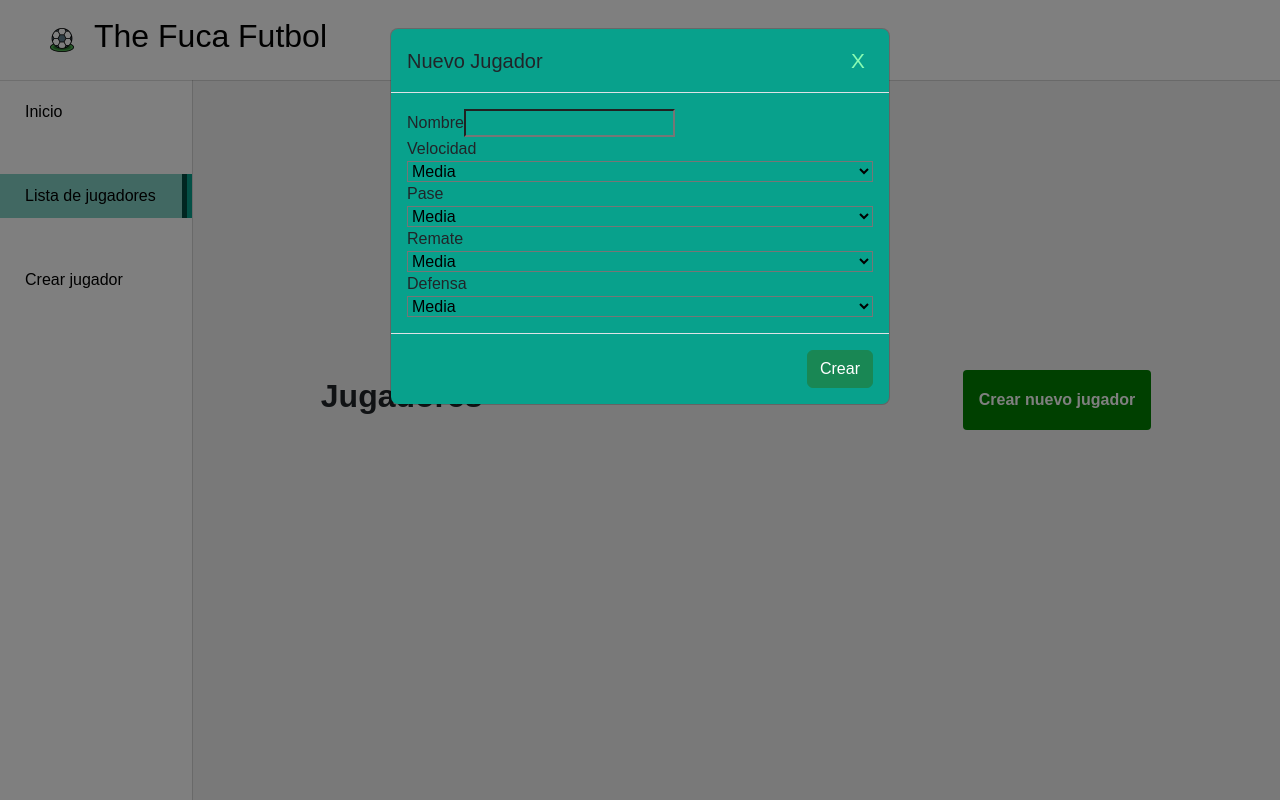
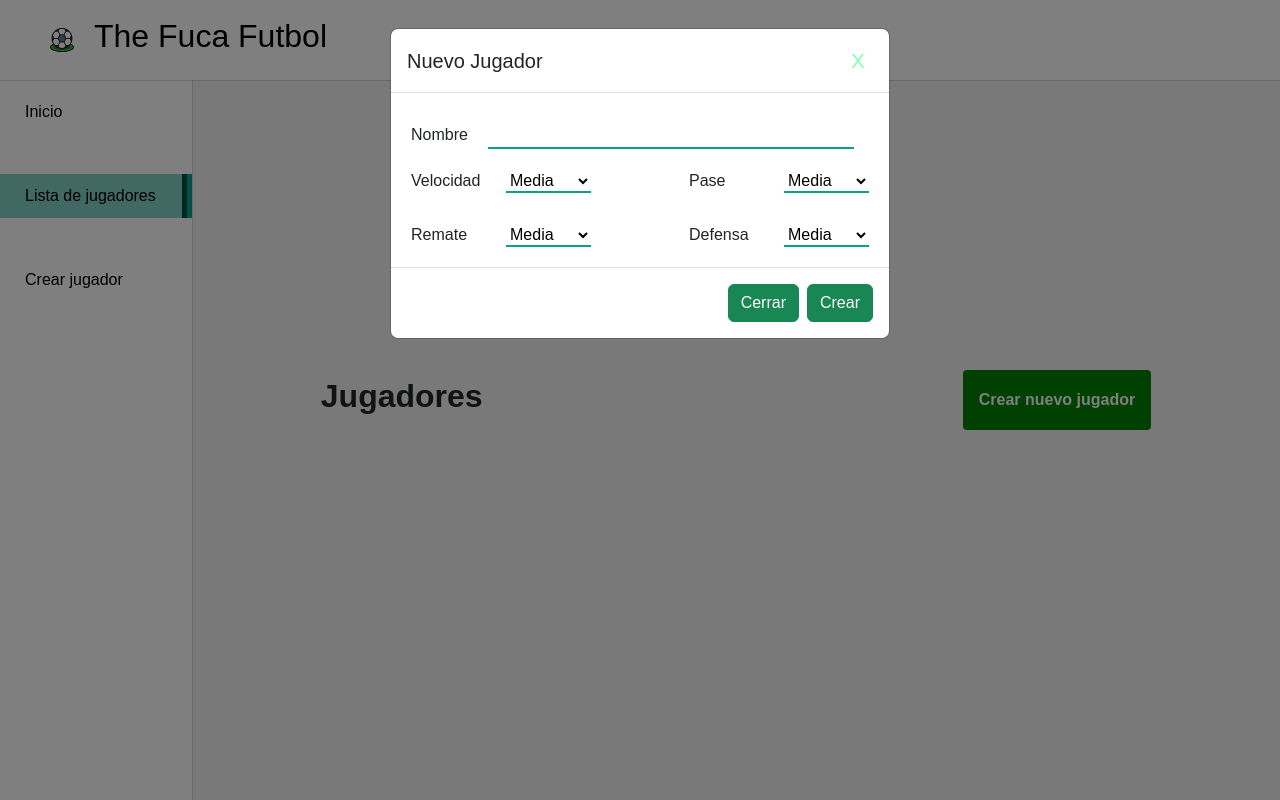
Before and after one commit to FacundoCaamano/The-Fuca-Futbol, a React (Vite) app: page /dashboard in a window 1280 px wide. Both pictures are taken after a click on the button "Crear nuevo jugador". Built offline with nearby package versions, Linux system fonts and the light colour scheme.

Commit message:
formulario y eliminacion de carta

```diff
--- a/src/components/dashboard/DashboardComponent.tsx
+++ b/src/components/dashboard/DashboardComponent.tsx
@@ -6,9 +6,9 @@ export const DashboardComponent = () =>{
 
     return(
         <div className="dashboard">
-            <div className="dashboard--newPlayer" data-bs-toggle="modal" data-bs-target="#modalNewPlayer">
+            <div className="dashboard--newPlayer" >
                     <h3 className="titleListComponent">Jugadores</h3>
-                    <button className="dashboard--newPlayer__button">Crear nuevo jugador</button>
+                    <button className="dashboard--newPlayer__button" data-bs-toggle="modal" data-bs-target="#modalNewPlayer">Crear nuevo jugador</button>
             </div>
             <ModalComponent></ModalComponent>
             <div className='dashboard--list'>
--- a/src/components/dashboard/modal/Modal.css
+++ b/src/components/dashboard/modal/Modal.css
@@ -1,6 +1,5 @@
-.modal-content{
-    background-color: var(--color3);
-}
+
+
 .modal-header{
     display: flex;
     justify-content: space-between;
@@ -14,20 +13,39 @@
     }
 }
 .modal-body{
+    padding: 20px;
+    select{
+        border: none;
+        border-bottom: 2px solid var(--color3);
+        background: none;
+        option{
+            background-color: var(--color1);
+        }
+    }
+}
+.modal-body--name{
+    display: flex;
+    margin: 10px 0px 20px 0;
+
     input{
         background: none;
-    }
-    select{
-        background: none;
-        option{
-            background-color: var(--color5);
-        }
+        border: none;
+        border-bottom:2px solid var(--color3);
+        width: 80%;
+        margin-left: 20px;
     }
 }
 .form{
     .form--statistics{
+        height: 100%;
         display: flex;
-        flex-direction: column;
-        justify-content: space-around;
+        justify-content: space-between;
+        flex-wrap: wrap;
+        gap: 30px;
+        div{
+            width: 180px;
+            display: flex;
+            justify-content: space-between;
+        }
     }
 }
--- a/src/components/dashboard/modal/ModalComponent.tsx
+++ b/src/components/dashboard/modal/ModalComponent.tsx
@@ -6,7 +6,6 @@ import { generateId } from '../../../utils/idGenerator';
 export const ModalComponent=()=>{
     const context = useContext(PlayersContext);
     if (!context) {
-        // Manejo del caso cuando el contexto es undefined
         return <div>Error: Contexto no encontrado</div>;
     }
     const { addPlayer } = context;
@@ -21,8 +20,10 @@ export const ModalComponent=()=>{
             remate:event?.target.remate.value,
             defensa:event?.target.defensa.value
         }
-
-        addPlayer(newPlayer)
+        if(newPlayer.nombre){
+            addPlayer(newPlayer)
+        }
+        event.target.reset()
     }
 
     return(
@@ -30,18 +31,22 @@ export const ModalComponent=()=>{
             <div className="modal fade" id="modalNewPlayer"  aria-labelledby="modalNewPlayer" aria-hidden="true">
                 <div className="modal-dialog">
                     <div className="modal-content">
-                        <form className='form' onSubmit={formSubmit}>
+                        <form className='form' onSubmit={formSubmit} >
                             <div className="modal-header">
                                 <h1 className="modal-title fs-5" id="exampleModalLabel">Nuevo Jugador</h1>
                                 <button type="button" className="button-close" data-bs-dismiss="modal" aria-label="Close">X</button>
                             </div>
                             <div className="modal-body">
-                                <label >Nombre</label>
-                                <input
-                                    type="text"
-                                    name='namePlayer'
-                                    />
+                                <div className='modal-body--name'>
+                                    <label>Nombre</label>
+                                    <input
+                                        type="text"
+                                        name='namePlayer'
+                                        required
+                                        />
+                                </div>
                                 <div className='form--statistics'>
+                                    <div>
                                     <label >Velocidad</label>
                                     <select defaultValue="Media" name="velocidad" id="">
                                         <option value="Goat">Goat</option>
@@ -50,6 +55,9 @@ export const ModalComponent=()=>{
                                         <option value="Baja">Baja</option>
                                         <option value="Muy baja">Muy baja</option>
                                     </select>
+                                    </div>
+                                    <div>
+
                                     <label >Pase</label>
                                     <select defaultValue="Media" name="pase" id="">
                                         <option value="Goat">Goat</option>
@@ -58,6 +66,9 @@ export const ModalComponent=()=>{
                                         <option value="Baja">Baja</option>
                                         <option value="Muy baja">Muy baja</option>
                                     </select>
+                                    </div>
+                                    <div>
+
                                     <label >Remate</label>
                                     <select defaultValue="Media" name="remate" id="">
                                         <option value="Goat">Goat</option>
@@ -66,6 +77,9 @@ export const ModalComponent=()=>{
                                         <option value="Baja">Baja</option>
                                         <option value="Muy baja">Muy baja</option>
                                     </select>
+                                    </div>
+                                    <div>
+
                                     <label >Defensa</label>
                                     <select defaultValue="Media" name="defensa" id="">
                                         <option value="Goat">Goat</option>
@@ -74,10 +88,12 @@ export const ModalComponent=()=>{
                                         <option value="Baja">Baja</option>
                                         <option value="Muy baja">Muy baja</option>
                                     </select>
+                                    </div>
                                 </div>
                             </div>
                         <div className="modal-footer">
-                            <button type='submit' className="btn btn-success">Crear</button>
+                            <button  className="btn btn-success" data-bs-dismiss="modal">Cerrar</button>
+                            <button type='submit' className="btn btn-success" >Crear</button>
                          </div>
                         </form>
                     </div>
--- a/src/components/dashboard/playersList/cardPlayer/cardPlayerComponent.tsx
+++ b/src/components/dashboard/playersList/cardPlayer/cardPlayerComponent.tsx
@@ -1,11 +1,41 @@
+import { useContext, useState } from "react";
 import { Player } from "../../../../models/player"
 import './cardPlayer.css'
+import { PlayersContext } from "../../../../context/PlayersContext";
 interface CardPlayerProps {
     player: Player;
 }
+
+
+
 export const CardPlayerComponent = ({player}:CardPlayerProps) => {
+    const [selectedPlayer, setSelectPlayer] = useState<Player>()
+    const context = useContext(PlayersContext)
+    function ModalDeleteCard() {
+        setSelectPlayer(player)
+        console.log(selectedPlayer);
+    }
+    function deletePlayer(){
+        if(selectedPlayer){
+            context?.deletePlayer(selectedPlayer.id)
+        }
+    }
     return(
         <>
+            <div className="modal fade" id={`deleteModal-${player.id}`}>
+                <div className="modal-dialog">
+                    <div className="modal-content">
+                        <div className="modal-header">
+                            <h1 className="modal-title fs-5" id="exampleModalLabel">Desea borrar a {selectedPlayer?.nombre}?</h1>
+                            <button type="button" className="btn-close" data-bs-dismiss="modal" aria-label="Close"></button>
+                        </div>
+                        <div className="modal-footer">
+                            <button type="button" className="btn btn-secondary" data-bs-dismiss="modal">Cancelar</button>
+                            <button type="button" className="btn btn-primary" onClick={deletePlayer} data-bs-dismiss="modal" aria-label="Close">Eliminar</button>
+                        </div>
+                    </div>
+                 </div>
+            </div>
             <div className="cardPlayer">
                 <h2>{player.nombre}</h2>
                 <p>Velocidad: {player.velocidad}</p>
@@ -14,7 +44,7 @@ export const CardPlayerComponent = ({player}:CardPlayerProps) => {
                 <p>Defensa: {player.defensa}</p>
                 <div className="cardPlayer--buttons">
                     <button className="cardPlayer--buttons__element">editar</button>
-                    <button className="cardPlayer--buttons__element">borrar</button>
+                    <button className="cardPlayer--buttons__element" onClick={ModalDeleteCard}  data-bs-toggle="modal" data-bs-target={`#deleteModal-${player.id}`}>borrar</button>
                 </div>
             </div>
         </>
--- a/src/context/PlayersContext.tsx
+++ b/src/context/PlayersContext.tsx
@@ -17,8 +17,14 @@ export const PlayersProvider = ({ children }: { children: ReactNode }) => {
         localStorage.setItem('jugadores', JSON.stringify(updatedPlayers));
     };
 
+    const deletePlayer = (playerId:string):void=>{
+            const updatedPlayers = players.filter(p => p.id !== playerId)
+            setPlayers(updatedPlayers)
+            localStorage.setItem('jugadores', JSON.stringify(updatedPlayers))
+    }
+
     return (
-        <PlayersContext.Provider value={{ players, addPlayer }}>
+        <PlayersContext.Provider value={{ players, addPlayer, deletePlayer }}>
             {children}
         </PlayersContext.Provider>
     );
--- a/src/models/player.ts
+++ b/src/models/player.ts
@@ -12,4 +12,5 @@ export interface Player {
 export interface PlayerContextType{
     players: Player[];
     addPlayer: (player:Player) => void
+    deletePlayer:(playerId:string) => void
 }
```
Also changed, not shown: src/components/dashboard/inputPlayer/InputPlayer.css (deleted, +0 -12 lines), src/components/dashboard/inputPlayer/InputPlayer.tsx (deleted, +0 -11 lines).
